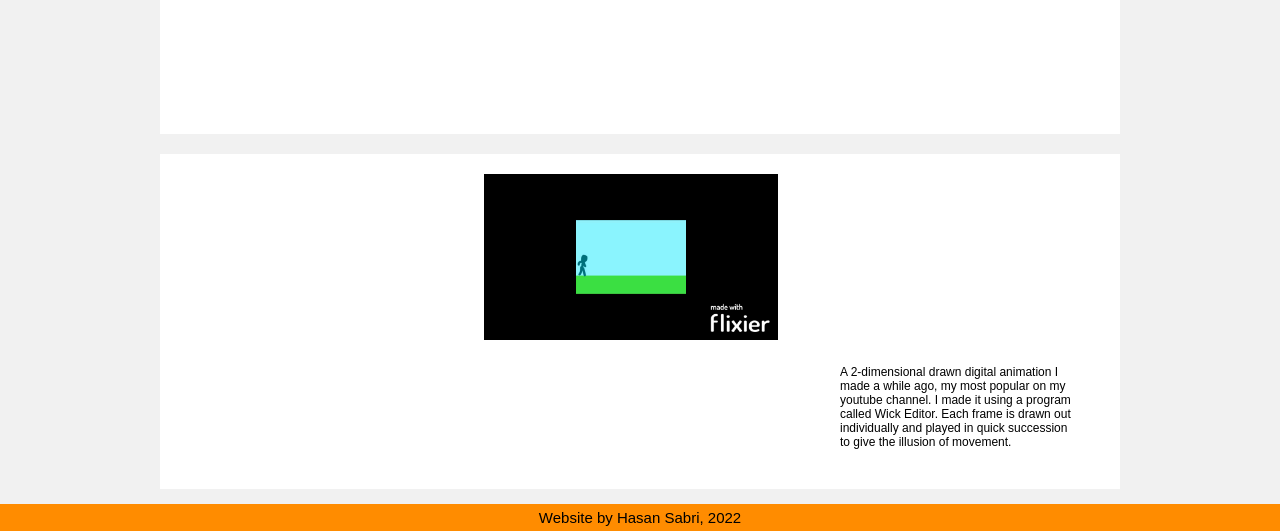
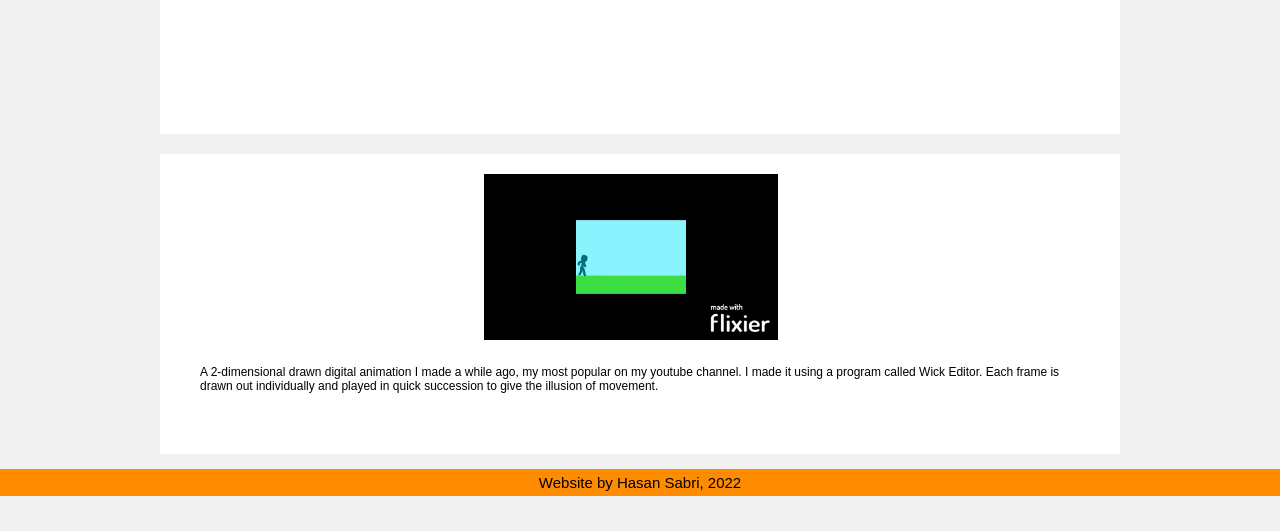
Before and after one commit to crazykitten-499/crazykitten-499.github.io, a plain HTML site: page index.html in a window 1280 px wide. Shown: the part 328-859 px from the top of the page. After the commit the page ends 824 px from the top, so only its background shows below. Drawn offline with Linux system fonts and the light colour scheme.

Commit message:
Update index.html

```diff
--- a/index.html
+++ b/index.html
@@ -23,7 +23,7 @@
 			<div class="card">
 			<figure>
 			<img src="home_image.gif">
-			<figcaption id="figcaption">A 2-dimensional drawn digital animation I made a while ago, my most popular on my youtube channel. I made it using a program called Wick Editor. Each frame is drawn out individually and played in quick succession to give the illusion of movement.</figcaption>
+			<figcaption>A 2-dimensional drawn digital animation I made a while ago, my most popular on my youtube channel. I made it using a program called Wick Editor. Each frame is drawn out individually and played in quick succession to give the illusion of movement.</figcaption>
 			</figure>
 			</div>
 		</main>
```
